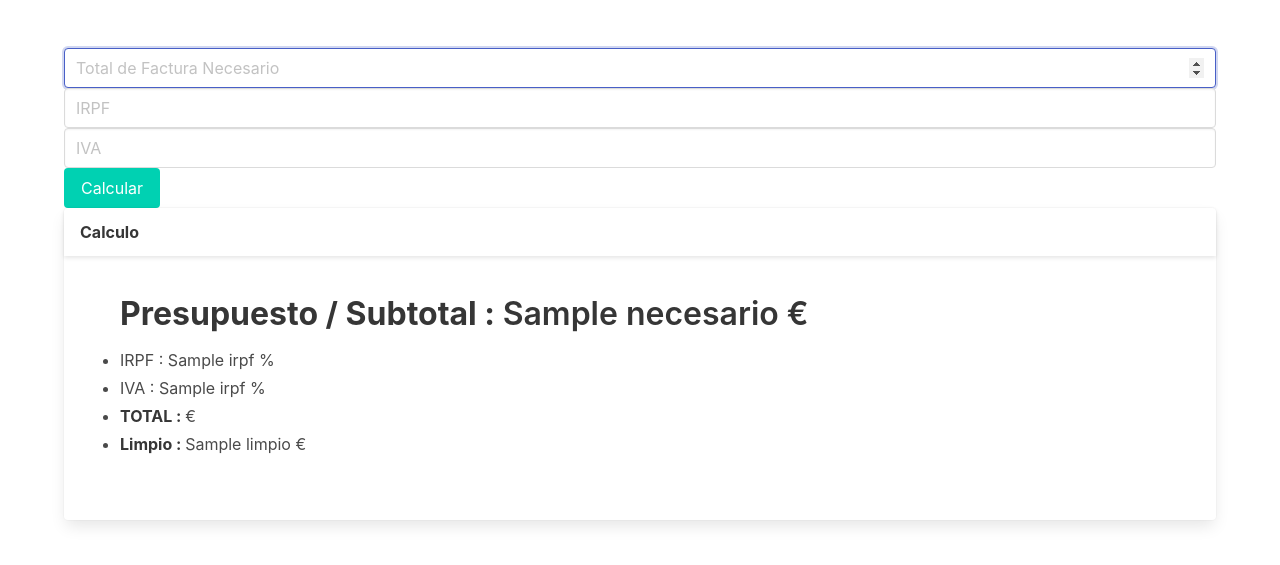
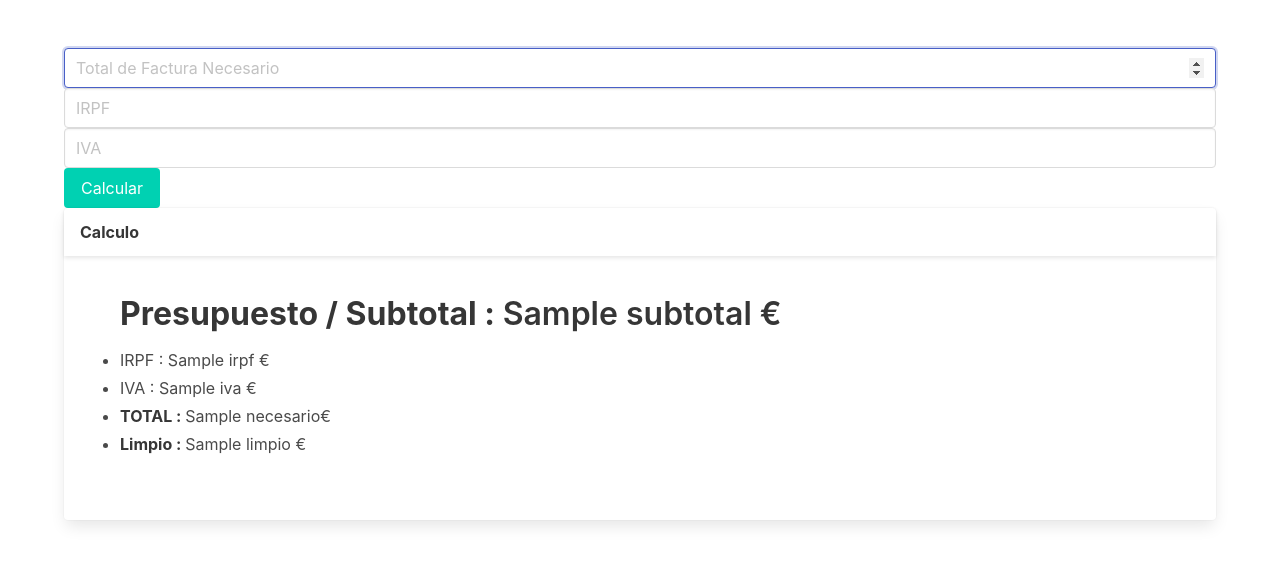
Before and after one commit to fjimenezJOB/docker_final, a Flask app: template src/templates/index.html in a window 1280 px wide. Shown: the top 565 px of the page. Run offline with Flask 2, Linux system fonts and the light colour scheme; the template is opened without the code that fills it: most values are stand-ins (such as "Sample title", 1, 10 or a date in 2020); some libraries are stand-ins or nearby versions.

Commit message:
calculos ok

```diff
--- a/src/main.py
+++ b/src/main.py
@@ -12,24 +12,30 @@ app = Flask(__name__)
 @app.route('/', methods=['GET', 'POST'])
 def index():
     if request.method == 'POST':
-        necesario = float(request.form.get('necesario'))
-        form_iva = float(request.form.get('iva'))
-        form_irpf = float(request.form.get('irpf'))
+        # Datos del Formulario
+        form_total = round(float(request.form.get('necesario')), 2)
+        form_iva = round(float(request.form.get('iva')), 2)
+        form_irpf = round(float(request.form.get('irpf')), 2)
 
+        # Calculos intermedios
         cal01 = ((form_iva - form_irpf) /100) +1
-        subtotal = round(necesario / cal01, 2)
+        cal02 = form_total / cal01
 
-        irpf = round((subtotal * (form_irpf / 100)), 2)
-        iva = round((subtotal * (form_irpf / 100)), 2)
+        # Calculos finales
+        irpf = round((cal02 * (form_irpf / 100)), 2)
+        iva = round((cal02 * (form_iva / 100)), 2)
 
-        limpio = round((necesario - iva),2)
+        subtotal = round(cal02 ,2)
+        limpio = round(form_total - iva,2)
+
         context = {
-            'necesario': necesario,
+            'necesario': form_total,
             'iva':iva,
             'subtotal':subtotal,
             'limpio' : limpio,
             'irpf':irpf
         }
+
         return render_template('index.html', **context)
     return render_template('index.html')
 
--- a/src/templates/index.html
+++ b/src/templates/index.html
@@ -35,15 +35,15 @@ Calculate
     <div class="card-content">
         <div class="content">
             <ul>
-                <h1> <strong>Presupuesto / Subtotal : </strong> {{necesario}} €</h1>
+                <h1> <strong>Presupuesto / Subtotal : </strong> {{subtotal}} €</h1>
                 <li>
-                    IRPF : {{irpf}} %
+                    IRPF : {{irpf}} €
                 </li>
                 <li>
-                    IVA : {{irpf}} %
+                    IVA : {{iva}} €
                 </li>
                 <li>
-                    <strong>TOTAL : </strong>€
+                    <strong>TOTAL : </strong>{{necesario}}€
                 </li>
                 <li>
                     <strong>Limpio : </strong>{{limpio}} €
```
Also changed, not shown: 2 other files.
